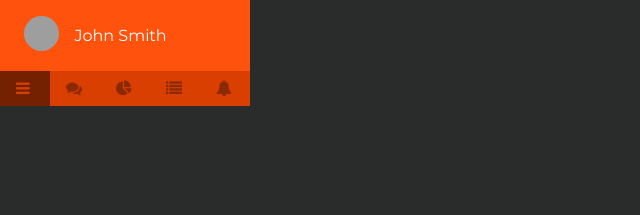
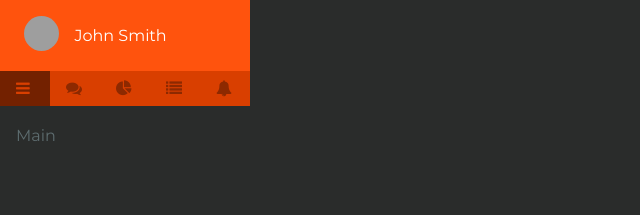
Before and after one commit to keshaldesai/adminui, a React (Create React App) app: page / in a window 1280 px wide. Shown: the top 215 px of the page, without its empty margins (0-640 px from the left). Built offline with nearby package versions, Linux system fonts and the light colour scheme; grey boxes are pictures that could not be loaded.

Commit message:
tab setup

```diff
--- a/src/components/Sidebar/Sidebar.js
+++ b/src/components/Sidebar/Sidebar.js
@@ -1,6 +1,11 @@
 import React, { Component } from "react";
 import User from "./User";
 import TabMenu from "./TabMenu";
+import MainTab from "./Tabs/Main/MainTab";
+import SocialTab from "./Tabs/SocialTab";
+import StatisticsTab from "./Tabs/StatisticsTab";
+import HistoryTab from "./Tabs/HistoryTab";
+import AlertTab from "./Tabs/AlertTab";
 
 class Sidebar extends Component {
   constructor(props) {
@@ -15,12 +20,31 @@ class Sidebar extends Component {
     this.setState({ activeTab: index });
   }
 
+  renderTab() {
+    const { activeTab } = this.state;
+    switch (activeTab) {
+      case 0:
+        return <MainTab />;
+      case 1:
+        return <SocialTab />;
+      case 2:
+        return <StatisticsTab />;
+      case 3:
+        return <HistoryTab />;
+      case 4:
+        return <AlertTab s />;
+      default:
+        return <div />;
+    }
+  }
+
   render() {
     const { activeTab } = this.state;
     return (
       <div className="sidebar">
         <User />
         <TabMenu activeTab={activeTab} handleClick={this.handleClick} />
+        {this.renderTab()}
       </div>
     );
   }
--- a/src/components/Sidebar/Tab.js
+++ b/src/components/Sidebar/Tab.js
@@ -1,7 +1,7 @@
 import React from "react";
 
 function Tab({ icon, active, index, handleClick }) {
-  const isActive = active ? " tab-active" : "";
+  const isActive = active ? " tabmenu-active" : "";
   return (
     <div
       className={"tabmenu-box" + isActive}
--- /dev/null
+++ b/src/components/Sidebar/Tabs/AlertTab.js
@@ -0,0 +1,9 @@
+import React, { Component } from "react";
+
+class AlertTab extends Component {
+  render() {
+    return <div>Alerts</div>;
+  }
+}
+
+export default AlertTab;
--- /dev/null
+++ b/src/components/Sidebar/Tabs/HistoryTab.js
@@ -0,0 +1,9 @@
+import React, { Component } from "react";
+
+class HistoryTab extends Component {
+  render() {
+    return <div>History</div>;
+  }
+}
+
+export default HistoryTab;
--- /dev/null
+++ b/src/components/Sidebar/Tabs/Main/MainTab.js
@@ -0,0 +1,9 @@
+import React, { Component } from "react";
+
+class MainTab extends Component {
+  render() {
+    return <div className="tab tab-main">Main</div>;
+  }
+}
+
+export default MainTab;
--- /dev/null
+++ b/src/components/Sidebar/Tabs/SocialTab.js
@@ -0,0 +1,9 @@
+import React, { Component } from "react";
+
+class SocialTab extends Component {
+  render() {
+    return <div>Social</div>;
+  }
+}
+
+export default SocialTab;
--- /dev/null
+++ b/src/components/Sidebar/Tabs/StatisticsTab.js
@@ -0,0 +1,9 @@
+import React, { Component } from "react";
+
+class StatisticsTab extends Component {
+  render() {
+    return <div>Statistics</div>;
+  }
+}
+
+export default StatisticsTab;
--- a/src/styles/Sidebar/_sidebar.scss
+++ b/src/styles/Sidebar/_sidebar.scss
@@ -36,10 +36,14 @@ $accent: #ff530d;
   }
 }
 
-.tab-active {
+.tabmenu-active {
   background-color: darken($accent, 30%);
   color: darken($accent, 10%);
   &:hover {
     background-color: darken($accent, 30%);
   }
 }
+
+.tab {
+  padding: 20px 16px;
+}
```
Also changed, not shown: src/components/Sidebar/Tabs/TabItem.js (added).
